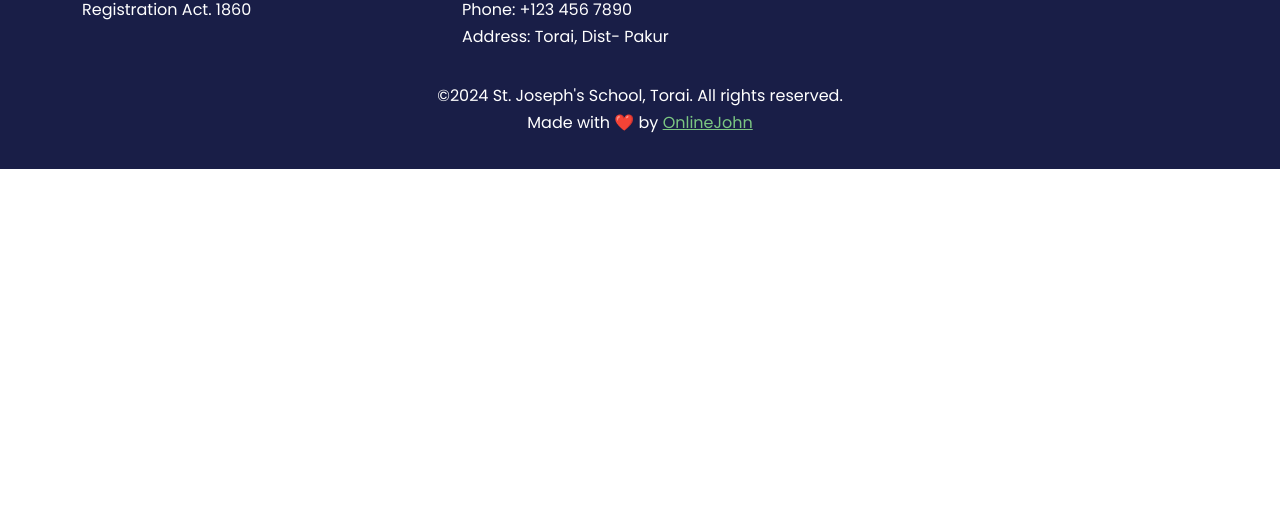
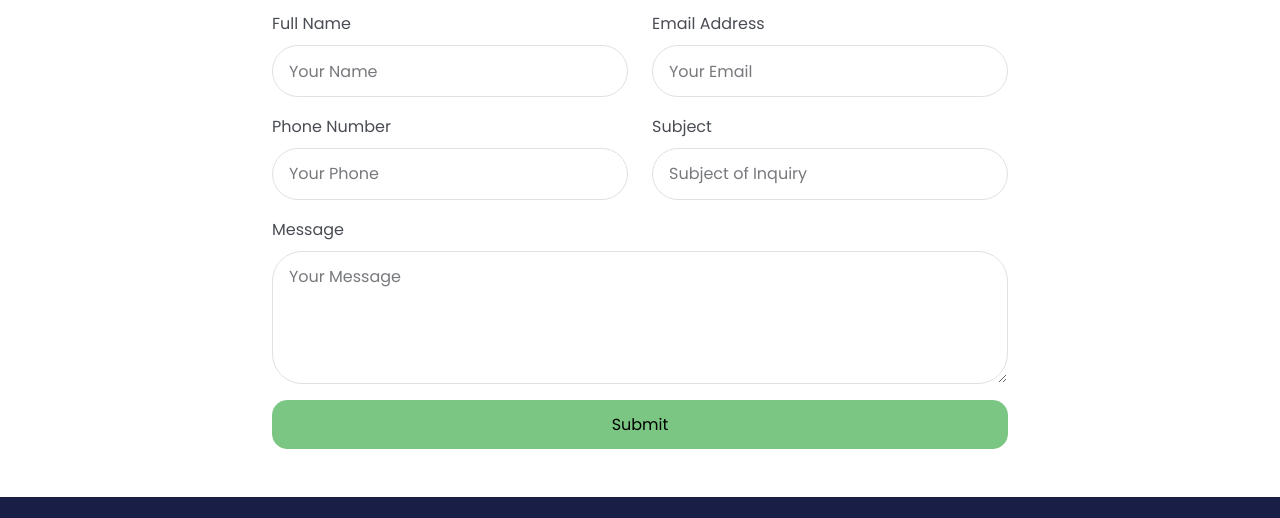
Before and after one commit to johng92/sjsTorai, a website: page index.html in a window 1280 px wide. Shown: the part 3547-4065 px from the top of the page. Before the commit the page ends 3716 px from the top, so only its background shows below. Drawn offline with nearby package versions, Linux system fonts and the light colour scheme; some packages are replaced by stand-ins of ours; a script that the page names is missing.

Commit message:
a simple contact form added above the footer

```diff
--- a/index.html
+++ b/index.html
@@ -308,7 +308,50 @@
   </div>
 </section>
 
+<!--ENQUIRY SECTION-->
+<div class="container my-5">
+  <div class="row justify-content-center">
+    <div class="col-lg-8">
+      <!-- Centered Form Header -->
+      <h3 class="text-center mb-4">Enquiry Form</h3>
+      <form>
+        <div class="row">
+          <!-- Name Field -->
+          <div class="col-md-6 mb-3">
+            <label for="name" class="form-label">Full Name</label>
+            <input type="text" class="form-control" id="name" placeholder="Your Name" required>
+          </div>
+          <!-- Email Field -->
+          <div class="col-md-6 mb-3">
+            <label for="email" class="form-label">Email Address</label>
+            <input type="email" class="form-control" id="email" placeholder="Your Email" required>
+          </div>
+        </div>
+        <div class="row">
+          <!-- Phone Field -->
+          <div class="col-md-6 mb-3">
+            <label for="phone" class="form-label">Phone Number</label>
+            <input type="tel" class="form-control" id="phone" placeholder="Your Phone" required>
+          </div>
+          <!-- Subject Field -->
+          <div class="col-md-6 mb-3">
+            <label for="subject" class="form-label">Subject</label>
+            <input type="text" class="form-control" id="subject" placeholder="Subject of Inquiry" required>
+          </div>
+        </div>
+        <!-- Message Field (Full Width) -->
+        <div class="mb-3">
+          <label for="message" class="form-label">Message</label>
+          <textarea class="form-control" id="message" rows="4" placeholder="Your Message" required></textarea>
+        </div>
+        <!-- Submit Button (Full Width) -->
+        <button type="submit" class="btn btn-primary w-100">Submit</button>
+      </form>
+    </div>
+  </div>
+</div>
 
+<!--ENQUIRY SECTION-->
 
       <!-------- FOOTER ------->
       <footer class="bg-dark text-white pt-4">
```
